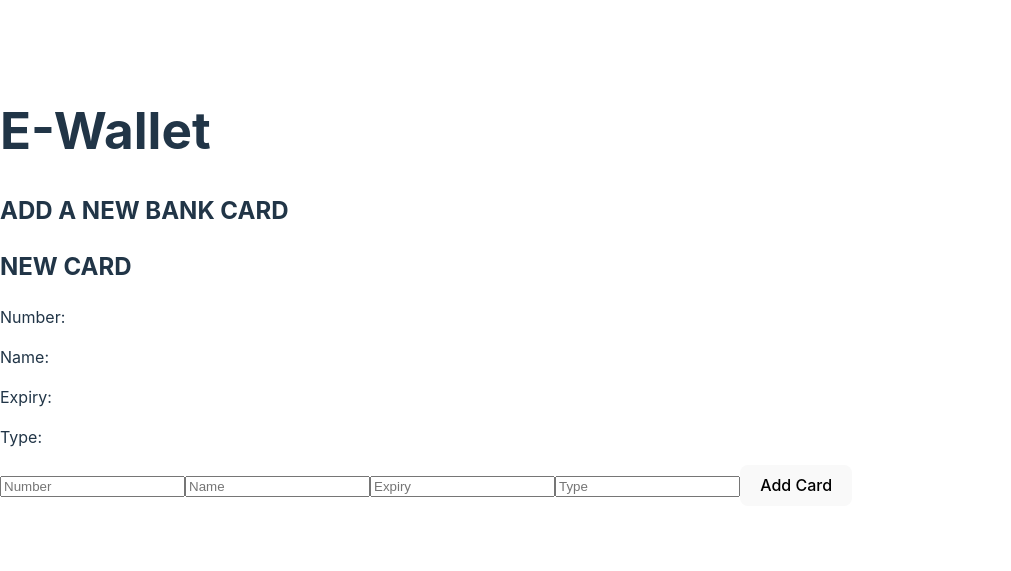
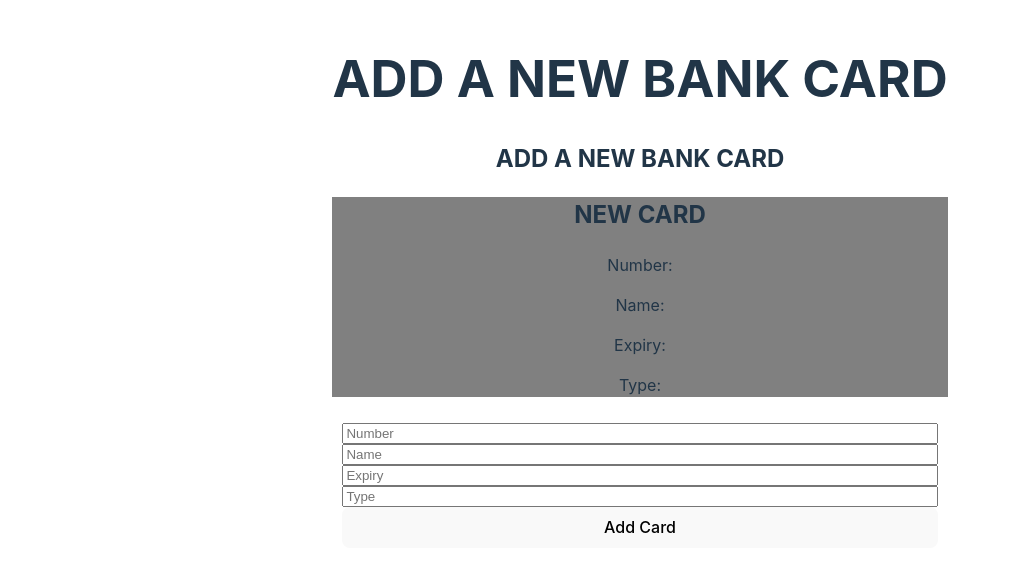
Before and after one commit to Kristoffergidd/Ewallet, a React (Vite) app in the folder vite-project/: page /add-card in a window 1280 px wide. Shown: the part 113-684 px from the top of the page, without its empty margins (0-1011 px from the left). Built offline with nearby package versions, Linux system fonts and the light colour scheme.

Commit message:
improved
improved

```diff
--- a/vite-project/src/components/CardForm/CardForm.jsx
+++ b/vite-project/src/components/CardForm/CardForm.jsx
@@ -1,5 +1,6 @@
 import React, { useState, useEffect } from 'react';
 import { useCardContext } from '../../contexts/CardContext';
+
 
 const CardForm = () => {
   const { addCard } = useCardContext();
@@ -36,7 +37,7 @@ const CardForm = () => {
   return (
     <div>
 
-      <div>
+      <div className='cardtop'>
         <h2>NEW CARD</h2>
         <p>Number: {formData.number}</p>
         <p>Name: {formData.name}</p>
@@ -44,12 +45,13 @@ const CardForm = () => {
         <p>Type: {formData.type}</p>
       </div>
 
+      <div className='form'>
       <input type="text" name="number" value={formData.number} onChange={handleInputChange} placeholder="Number" />
       <input type="text" name="name" value={formData.name} onChange={handleInputChange} placeholder="Name" />
       <input type="text" name="expiry" value={formData.expiry} onChange={handleInputChange} placeholder="Expiry" />
       <input type="text" name="type" value={formData.type} onChange={handleInputChange} placeholder="Type" />
       <button type="button" onClick={handleAddButtonClick}>Add Card</button>
-
+      </div>
 
     </div>
 
--- /dev/null
+++ b/vite-project/src/views/AddCard/AddCard.css
@@ -0,0 +1,15 @@
+body{
+    align-items: center;
+    display: flex;
+    justify-content: center;
+    text-align: center;
+}
+
+.form{
+    display: grid;
+    padding: 10px;
+}
+
+.cardtop{
+    background-color: grey;
+}
--- a/vite-project/src/views/AddCard/AddCard.jsx
+++ b/vite-project/src/views/AddCard/AddCard.jsx
@@ -2,15 +2,14 @@ import React from 'react';
 import { CardProvider } from '../../contexts/CardContext';
 import CardForm from '../../components/CardForm/CardForm';
 import Card from '../../components/Card/Card';
-import Top from '../../components/Top/Top';
+import "./AddCard.css";
 
 const AddCard = () => {
   return (
     <CardProvider>
-      <Top />
       <div className="add-card-container">
+        <h1> ADD A NEW BANK CARD</h1>
         <h2>ADD A NEW BANK CARD</h2>
-        <Card />
         <CardForm />
       </div>
     </CardProvider>
```
